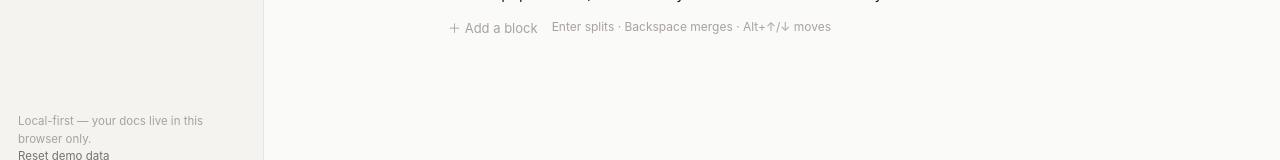
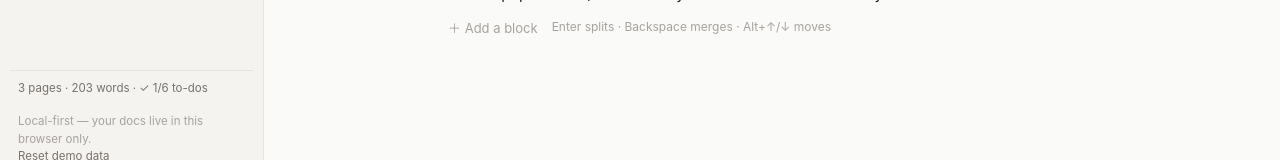
Before and after one commit to iamkorvynn/docnest, a React (Vite) app: page / in a window 1280 px wide. Shown: the part 615-775 px from the top of the page. Built offline with nearby package versions, Linux system fonts and the light colour scheme.

Commit message:
feat: show workspace stats in the sidebar footer

```diff
--- a/src/components/Sidebar.tsx
+++ b/src/components/Sidebar.tsx
@@ -2,6 +2,7 @@ import { useMemo, useState } from 'react'
 import type { Page, Workspace } from '../types'
 import { flattenTree, getChildren } from '../lib/tree'
 import { canCreatePage, canDeletePage } from '../lib/permissions'
+import { workspaceStats } from '../lib/stats'
 import WorkspaceSwitcher from './WorkspaceSwitcher'
 import ContextMenu, { type MenuItem } from './ContextMenu'
 import type { Role } from '../types'
@@ -49,6 +50,7 @@ export default function Sidebar(props: Props) {
     .sort((a, b) => b.updatedAt - a.updatedAt)
     .slice(0, 4)
   const trashedCount = pages.filter((p) => p.workspaceId === activeWorkspace.id && p.trashed).length
+  const stats = workspaceStats(activeWorkspace, pages)
   const canEdit = canCreatePage(activeWorkspace.role)
 
   const toggleCollapse = (id: string) => {
@@ -215,6 +217,10 @@ export default function Sidebar(props: Props) {
       </div>
 
       <div style={{ flex: 1 }} />
+      <div style={{ fontSize: 11.5, color: 'var(--text-dim)', padding: '8px', lineHeight: 1.6, borderTop: '1px solid var(--border)' }}>
+        {stats.pages} pages · {stats.words} words
+        {stats.todosTotal > 0 && <> · ✓ {stats.todosDone}/{stats.todosTotal} to-dos</>}
+      </div>
       <div style={{ fontSize: 11.5, color: 'var(--text-faint)', padding: '8px', lineHeight: 1.5 }}>
         Local-first — your docs live in this browser only.
         <br />
```
